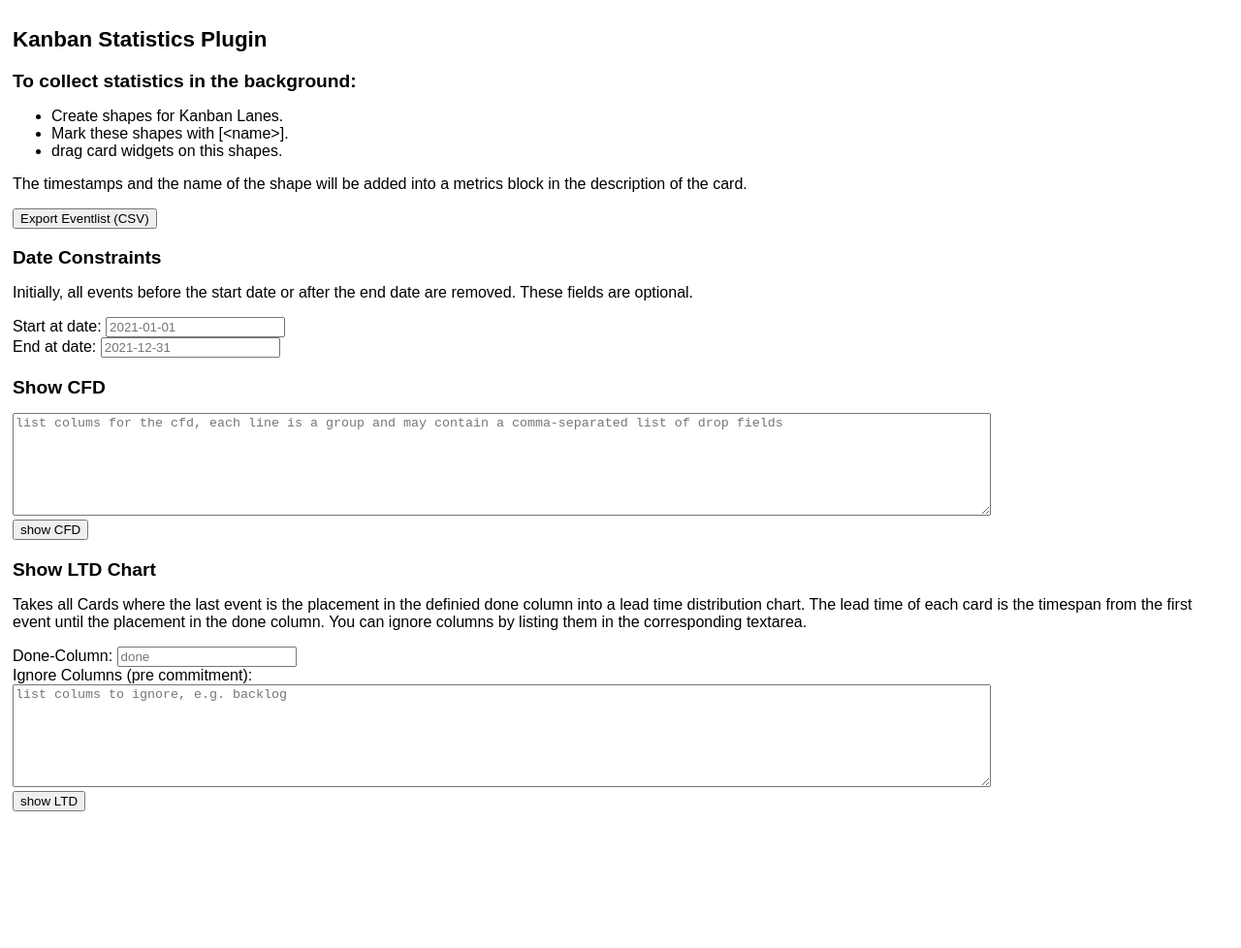
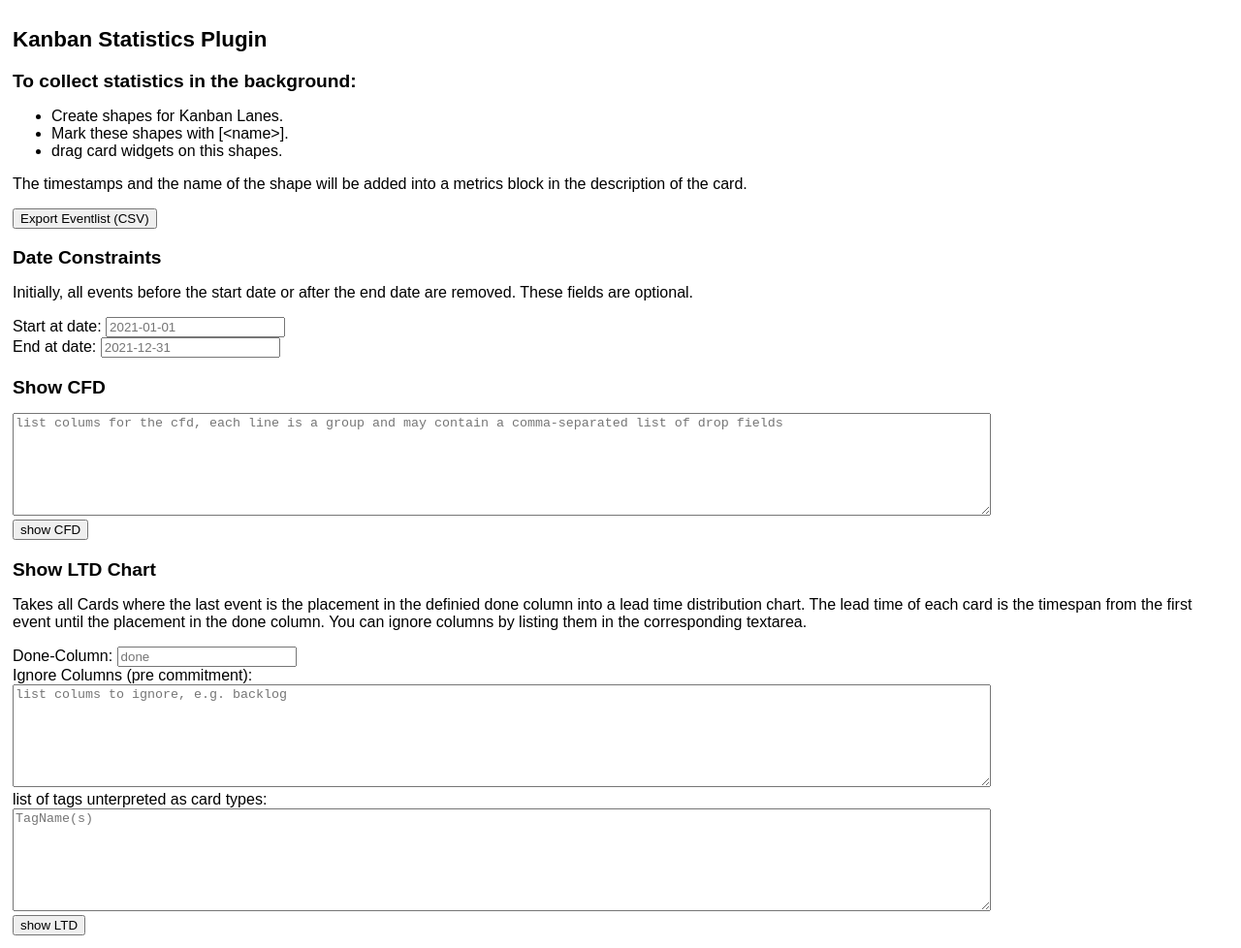
Before and after one commit to hojak/miro-statistics, a website: page src/htdocs/sidebar.html in a window 1280 px wide. Shown: the whole page at 97% size. Before the commit the page ends 850 px from the top, so only its background shows below. Drawn offline with Linux system fonts and the light colour scheme; a script that the page names is missing; files whose address does not match are found by name.

Commit message:
feat: add field for entering tag names for types

```diff
--- a/src/htdocs/sidebar.html
+++ b/src/htdocs/sidebar.html
@@ -93,6 +93,11 @@
         <textarea name="ltd_ignore_columns" id="ltd_ignore_columns" placeholder="list colums to ignore, e.g. backlog"></textarea>
     </div>
 
+    <div class="input_group">
+        <label for="ltd_type_tags">list of tags unterpreted as card types:</label>
+        <textarea name="ltd_type_tags" id="ltd_type_tags" placeholder="TagName(s)"></textarea>
+    </div>
+
     <div class="button_group">
         <input id="button_show_ltd" value="show LTD" type="button"/>
     </div>
```
